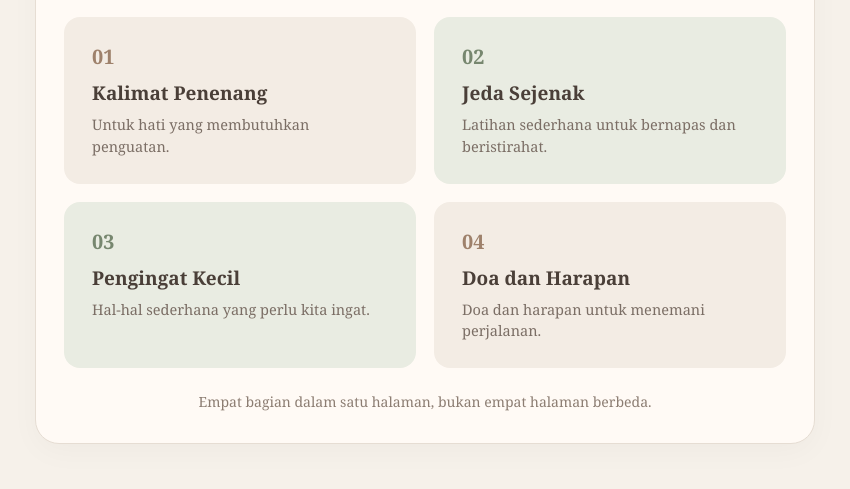
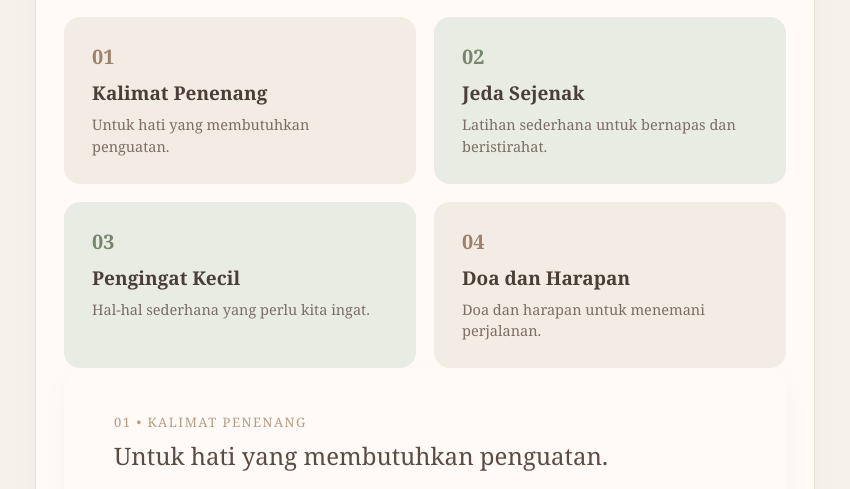
Before and after one commit to ruangtenangku/ruang-tenang, a plain HTML site: page ruang-hening.html in a window 1280 px wide. Shown: the part 310-799 px from the top of the page, without its empty margins (215-1065 px from the left). Drawn offline with Linux system fonts and the light colour scheme.

Commit message:
Update ruang-hening.html

```diff
--- a/ruang-hening.html
+++ b/ruang-hening.html
@@ -355,9 +355,6 @@ body {
             </a>
         </div>
 
-        <p class="overview-caption">Empat bagian dalam satu halaman, bukan empat halaman berbeda.</p>
-    </div>
-
     <!-- BAGIAN 01 -->
     <section id="bagian-01" class="hening-section">
         <span class="section-tag">01 • Kalimat Penenang</span>
```
